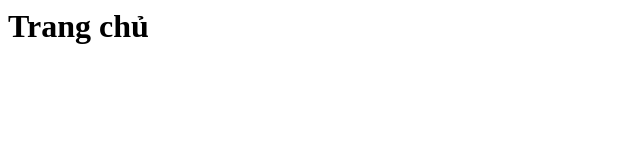
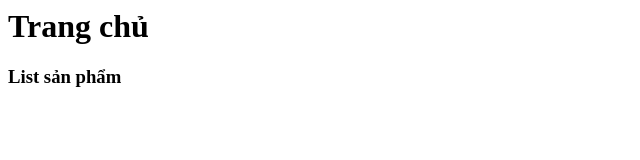
Before and after one commit to trunghung0910/git-test, a plain HTML site: page index.html in a window 1280 px wide. Shown: the whole page, without its empty margins (0-640 px from the left). Drawn offline with Linux system fonts and the light colour scheme.

Commit message:
add list product for index.html

```diff
--- a/index.html
+++ b/index.html
@@ -1 +1,2 @@
 <h1>Trang chủ</h1>
+<h3>List sản phẩm</h3>
```
